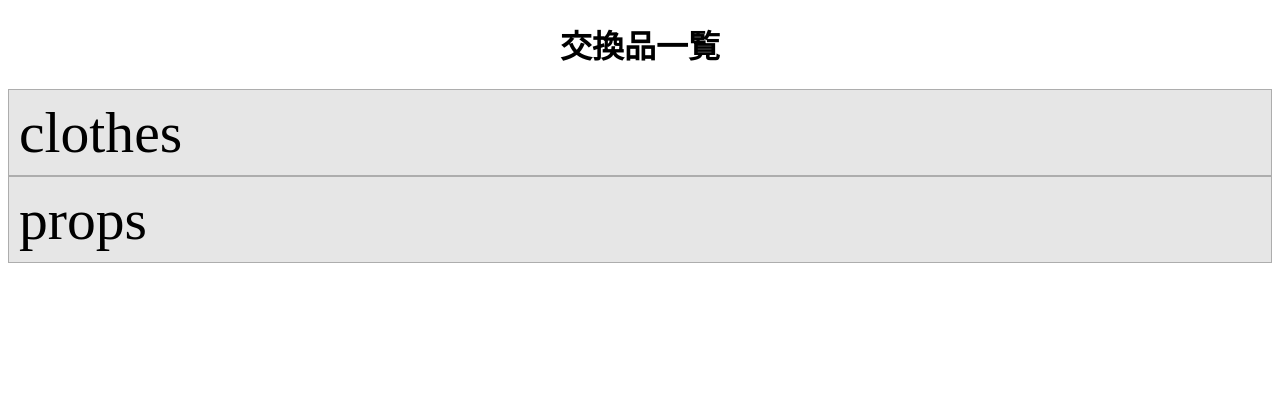
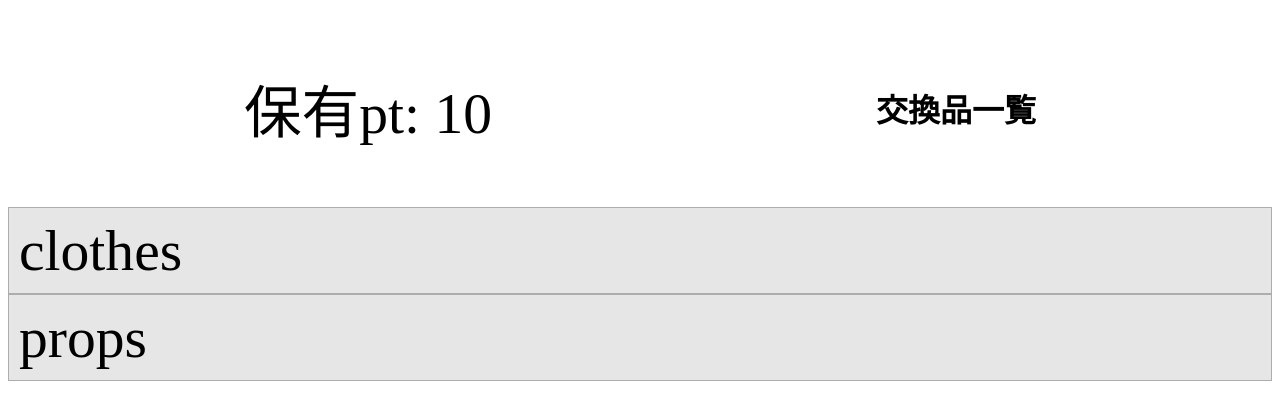
Before and after one commit to Meri11Ra1/Open-Innovation-Hackathon-2023-Vol.2, a Nuxt app: page /item_list in a window 1280 px wide. Shown: the top 420 px of the page. Built offline with nearby package versions, Linux system fonts and the light colour scheme.

Commit message:
add: 保有ポイント数の表示、変動

```diff
--- a/components/ItemList.vue
+++ b/components/ItemList.vue
@@ -1,4 +1,11 @@
 <template>
+  <div>
+    <div class="header">
+      <p class="possession">保有pt: {{ userPoint }}</p>
+      <h1>
+        交換品一覧
+      </h1>
+    </div>
     <div>
       <div v-for="itemList in itemData" :key="itemList.id" class="item_data">
         <dl>
@@ -14,7 +21,7 @@
                 <li>
                   <img :src="items.icon" />
                   <p>{{ items.name + ' ' + items.cost + 'pt'}}</p>
-                <button @click="confirmExchange">交換する</button>
+                  <button @click="confirmExchange(items)">交換する</button>
                 </li>
               </ul>
             </div>
@@ -22,16 +29,25 @@
         </dl>
       </div>
     </div>
+  </div>
 </template>
 
 <script>
 export default {
   props: {
-    itemData: Array
+    itemData: Array,
+    point: Number
+  },
+  data () {
+    return {
+      userPoint: this.point
+    }
   },
   methods: {
-    confirmExchange () {
-      alert('交換しました')
+    confirmExchange (items) {
+      this.userPoint -= items.cost
+      alert(items.name + 'を交換しました')
+      console.log(this.userPoint)
     }
   }
 }
@@ -40,6 +56,10 @@ export default {
 <style>
 img {
   width: 80%;
+}
+
+.possession {
+  padding-right: 30vw;
 }
 
 .item_data dl,
--- a/pages/item_list.vue
+++ b/pages/item_list.vue
@@ -1,9 +1,6 @@
 <template>
   <div>
-    <h1>
-      交換品一覧
-    </h1>
-    <item-list :item-data="itemData" />
+    <item-list :item-data="itemData" :point="point" />
   </div>
 </template>
 
@@ -48,15 +45,18 @@ export default {
             }
           ]
         }
-      ]
+      ],
+      point: 10
     }
   }
 }
 </script>
 
 <style>
-h1 {
-  text-align: center;
+.header {
+  display: flex;
+  align-items: center;
+  justify-content: center;
 }
 
 p, button , label{
```
Lines whose indentation alone changed are shown as unchanged.
